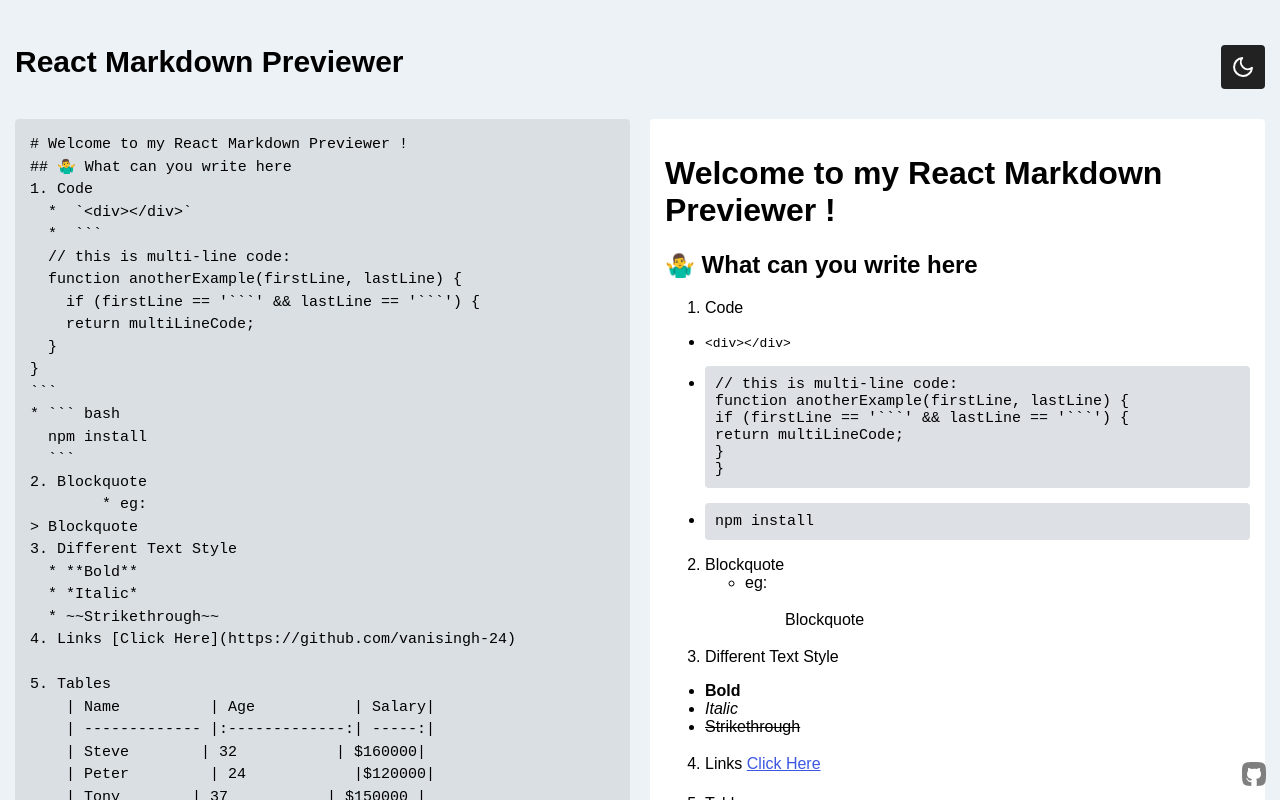
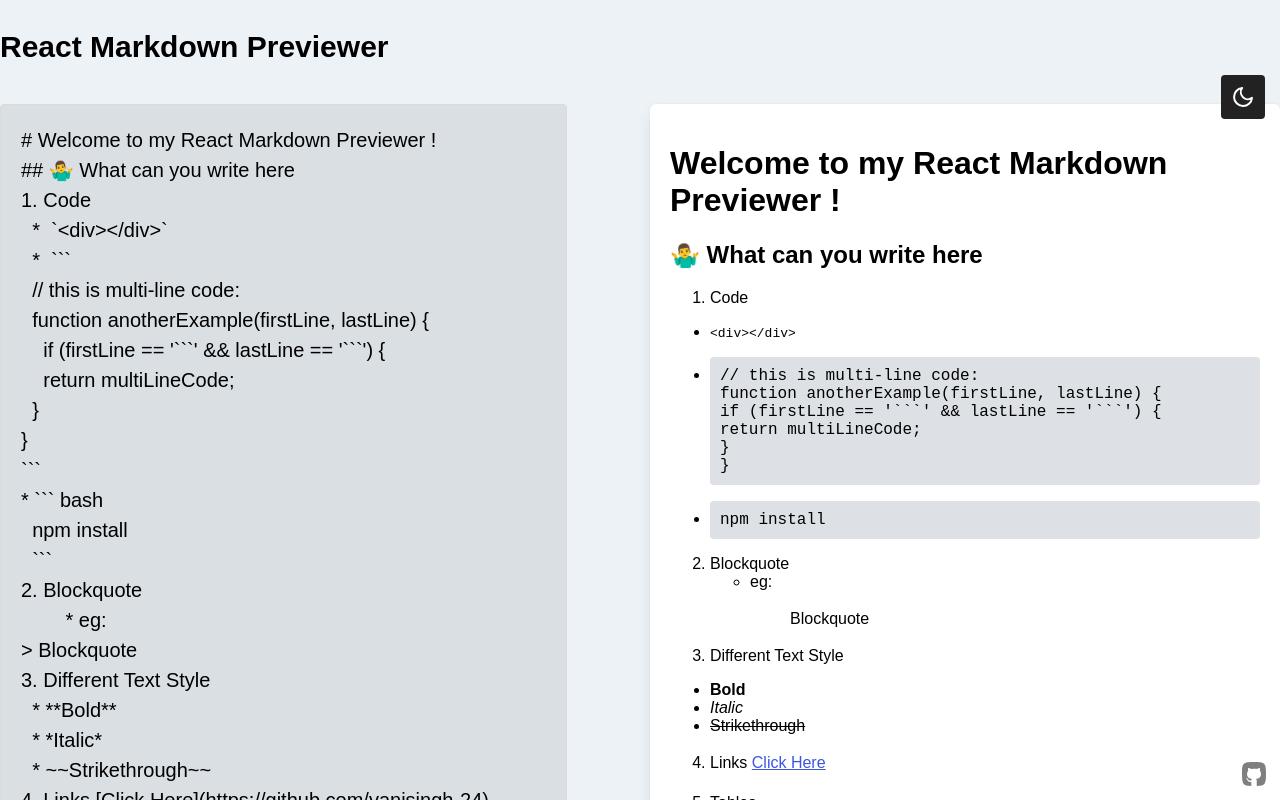
Before and after one commit to vanisingh-24/React-Markdown-Previewer, a React (Create React App) app: page / in a window 1280 px wide. Shown: the top 800 px of the page. Built offline with nearby package versions, Linux system fonts and the light colour scheme.

Commit message:
UI Updated

```diff
--- a/src/Components/Container.js
+++ b/src/Components/Container.js
@@ -1,11 +1,10 @@
 import styled from 'styled-components';
 
 const Container = styled.div`
-  max-width: 1366px;
-  width: 100%;
+  width: auto;
   margin: 0 auto;
-  padding: 15px;
   position: relative;
+  flex-grow: 1;
 `;
 
 export default Container;
--- a/src/Components/Editor.js
+++ b/src/Components/Editor.js
@@ -2,19 +2,23 @@
 import styled from 'styled-components';
 
 const Textarea = styled.textarea`
-  font-family: 'IBM Plex Mono', monospace;
-  font-size: 15px;
-  padding: 15px;
-  border-radius: 4px;
+  font-family: 'Poppins', sans-serif;
+  font-size: 20px;
   background-color: ${({ theme }) => theme.markdown.background};
   color: ${({ theme }) => theme.markdown.color};
-  border: none;
-  outline: none;
-  resize: none;
   line-height: 1.5;
-  min-height: 500px;
+  min-height: 120vh;
   &:focus {
     box-shadow: inset 0px 0px 0px 1px ${({ theme }) => theme.markdown.border};
+  }
+  padding: 20px;
+  resize: vertical !important;
+  display: block;
+  width: 90%;
+  border-color: #dbdbdb;
+  border-radius: 4px;
+  &:hover{
+    border-color: #b5b5b5 !important;
   }
 `;
 
--- a/src/Components/Previewer.js
+++ b/src/Components/Previewer.js
@@ -4,8 +4,11 @@
   font-family: 'Poppins', sans-serif;
   background-color: ${({ theme }) => theme.previewer.background};
   color: ${({ theme }) => theme.previewer.color};
-  border-radius: 4px;
-  padding: 15px;
+  border-radius: 6px;
+  display: block;
+  padding: 20px !important;
+  box-shadow: 0 0.5em 1em -0.125em rgba(10, 10, 10, 0.1),
+              0 0 0 1px rgba(10, 10, 10, 0.02);
 
   p {
     line-height: 1.5;
@@ -15,7 +18,7 @@
     background-color: ${({ theme }) => theme.previewer.code};
     padding: 10px;
     border-radius: 4px;
-    font-size: 15px;
+    font-size: 16px;
   }
 
   a {
```
Also changed, not shown: 1 other file (tests, documents, lock files or other folders).
